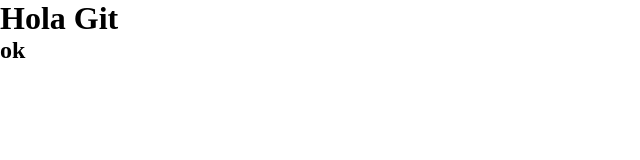
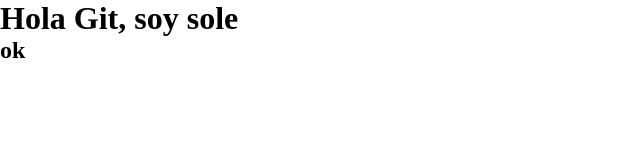
Before and after one commit to Marialopez2020/Clase-practica-GIB, a plain HTML site: page index.html in a window 1280 px wide. Shown: the whole page, without its empty margins (0-640 px from the left). Drawn offline with Linux system fonts and the light colour scheme.

Commit message:
agregue soy sole

```diff
--- a/index.html
+++ b/index.html
@@ -13,7 +13,7 @@
     </header>
 
     <main>
-<h1>Hola Git</h1>
+<h1>Hola Git, soy sole</h1>
 <h2> ok</h2>
     </main>
     <footer>
```
